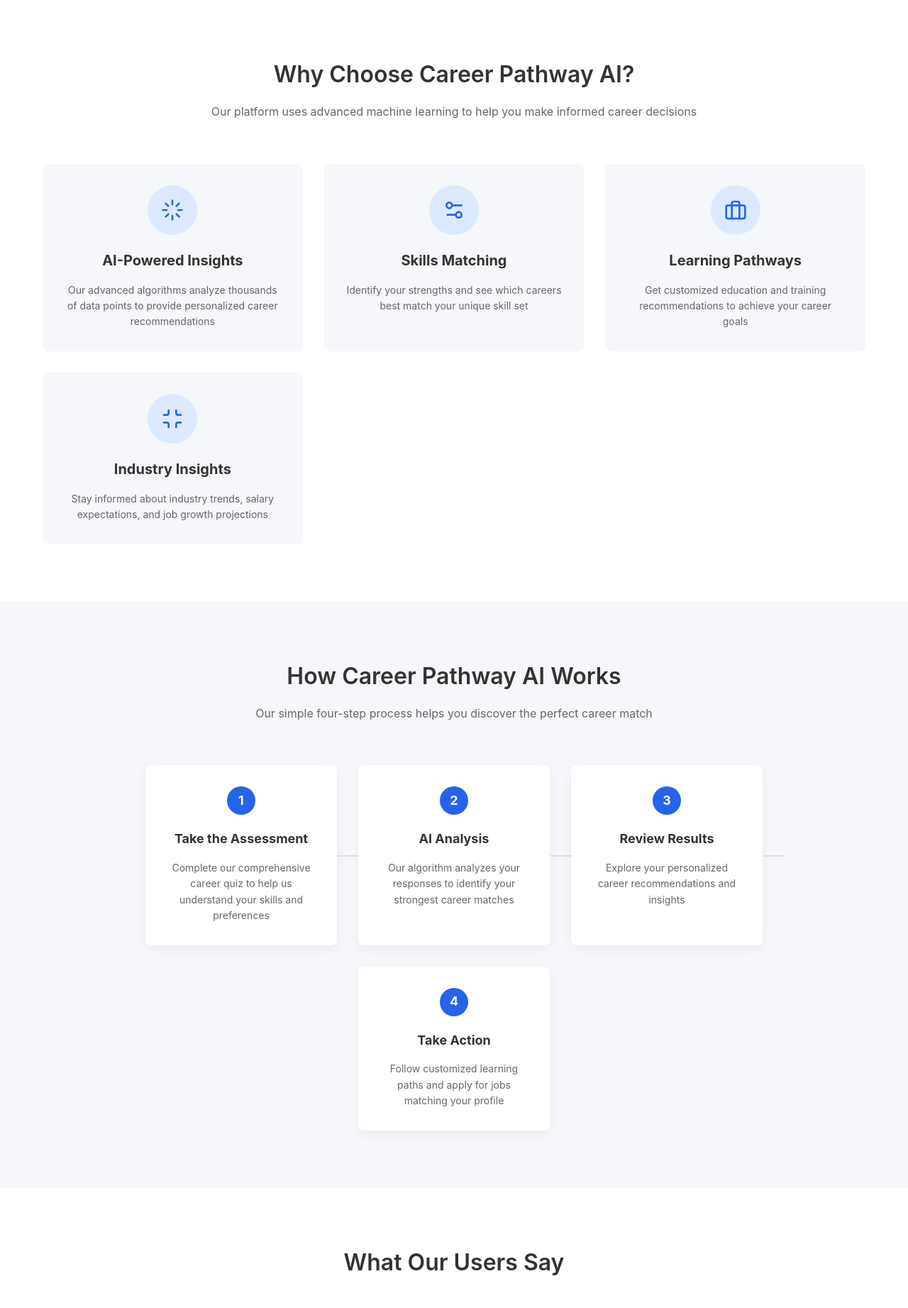
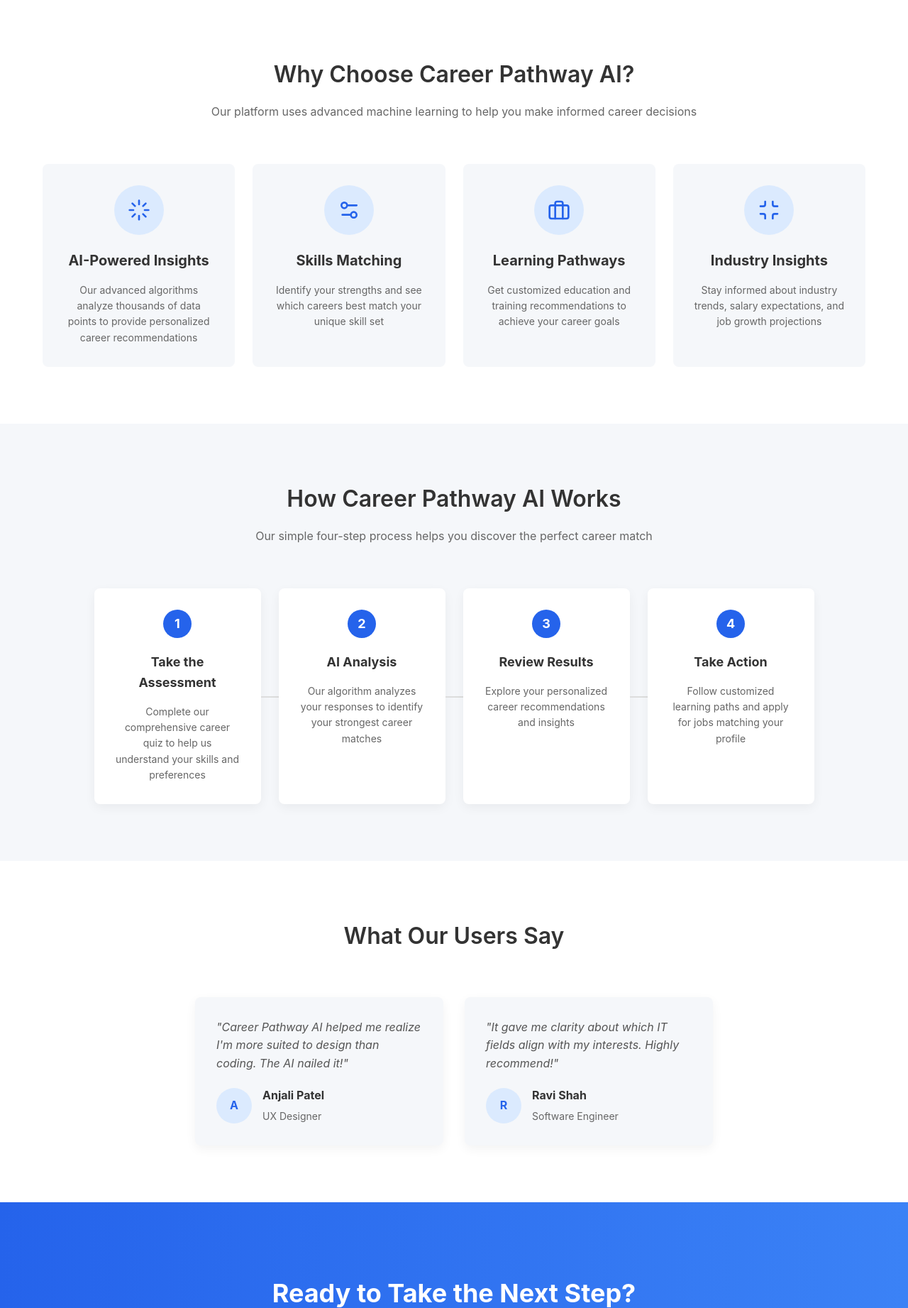
Before and after one commit to D30k/AI-Career-Path-UI, a Flask app: page / in a window 1280 px wide. Shown: the part 450-2293 px from the top of the page at 71% size. Run offline with Flask 3, Linux system fonts and the light colour scheme; a user stored in the database is signed in.

Commit message:
updated main index.html file

```diff
--- a/templates/index.html
+++ b/templates/index.html
@@ -176,8 +176,8 @@
 
         .features-grid {
             display: grid;
-            grid-template-columns: repeat(auto-fit, minmax(300px, 1fr));
-            gap: 30px;
+            grid-template-columns: repeat(auto-fit, minmax(250px, 1fr));
+            gap: 25px;
         }
 
         .feature-card {
@@ -231,7 +231,7 @@
             display: flex;
             flex-wrap: wrap;
             justify-content: center;
-            gap: 30px;
+            gap: 25px;
             margin-top: 50px;
         }
 
@@ -239,7 +239,7 @@
             background-color: #fff;
             border-radius: 8px;
             padding: 30px;
-            width: 270px;
+            width: 235px;
             text-align: center;
             box-shadow: 0 5px 15px rgba(0, 0, 0, 0.05);
             position: relative;
@@ -838,9 +838,17 @@
 
 <script>
     function takeQuiz() {
-        window.location.href = "/quiz";
+        alert("Quiz started!");
+        // Or redirect to another page like this:
+        window.location.href = "UI.html";
     }
 </script>
+
+
+
+
+
+
 
 <body>
     <!-- Header -->
@@ -872,7 +880,6 @@
                     <a href="{{ url_for('register') }}"><button class="btn btn-primary">Sign Up</button></a>
                 {% endif %}
             </div>
-
         </div>
     </header>
 
@@ -913,7 +920,7 @@
                 </div>
                 <div class="feature-card">
                     <div class="feature-icon">
-                        <svg xmlns="http://www.w3.org/2000/svg" width="32" height="32" viewBox="0 0 24 24" fill="none" stroke="#2563eb" stroke-width="2" stroke-linecap="round" stroke-linejoin="round">
+                        <svg xmlns="http://www.w3.org/2000/svg" width="300" height="32" viewBox="0 0 24 24" fill="none" stroke="#2563eb" stroke-width="2" stroke-linecap="round" stroke-linejoin="round">
                             <path d="M20 7h-9"></path>
                             <path d="M14 17H5"></path>
                             <circle cx="17" cy="17" r="3"></circle>
@@ -1022,7 +1029,7 @@
     </section>
 
     <!-- Footer -->
-<footer id="contact">
+ <footer id="contact">
     <div class="container">
         <div class="footer-content">
             <div class="footer-column">
```
